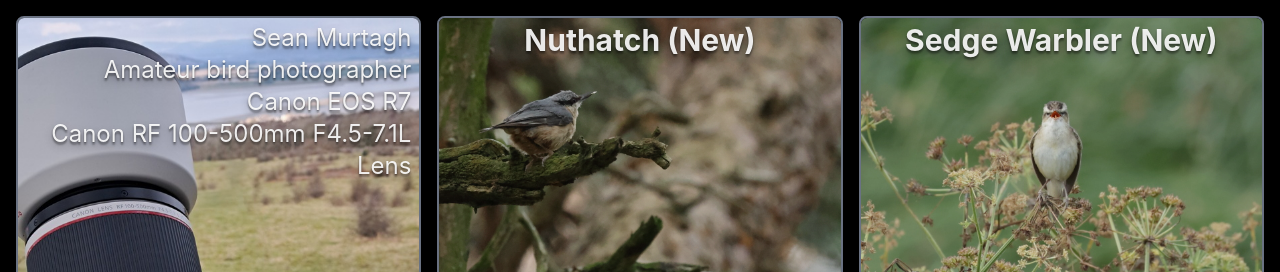
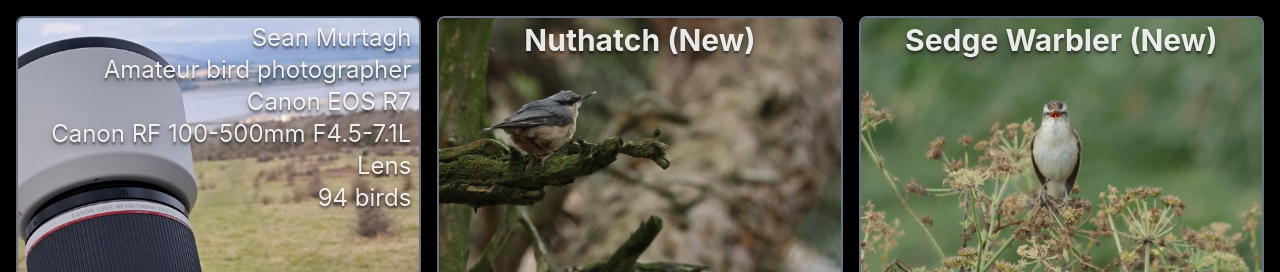
Before and after one commit to Shoozle/smurtbirds, a React (Vite) app: page / in a window 1280 px wide. Shown: the top 272 px of the page. Built offline with nearby package versions, Linux system fonts and the light colour scheme.

Commit message:
Total birds count to banner

```diff
--- a/src/Banner.tsx
+++ b/src/Banner.tsx
@@ -1,4 +1,8 @@
-function Banner() {
+interface BannerProps {
+    totalBirds: number
+};
+
+function Banner({ totalBirds }: BannerProps) {
 
     return (
 
@@ -9,6 +13,7 @@ function Banner() {
                 <h3>Amateur bird photographer</h3>
                 <h3>Canon EOS R7</h3>
                 <h3>Canon RF 100-500mm F4.5-7.1L Lens</h3>
+                <h3>{totalBirds} birds</h3>
             </div>
         </div >
     )
--- a/src/Birdpanel.tsx
+++ b/src/Birdpanel.tsx
@@ -1,7 +1,7 @@
 import { useState } from "react";
 import Carousel from "./Carousel"
 
-interface BirdProps {
+interface BirdpanelProps {
     tabIndex: string;
     onClick?: () => void;
     onKeyDown?: (e: KeyboardEvent) => void;
@@ -12,7 +12,7 @@ interface BirdProps {
     date: string;
 }
 
-function BirdPanel({ onClick, onKeyDown, name, summary, imageCount, location, date }: BirdProps) {
+function BirdPanel({ onClick, onKeyDown, name, summary, imageCount, location, date }: BirdpanelProps) {
 
     const [activeImage, SetActiveImage] = useState(1);
 
--- a/src/Gallery.tsx
+++ b/src/Gallery.tsx
@@ -36,7 +36,7 @@ const Gallery = () => {
             onKeyDown={keyHandler}
             tabIndex={1}
             className="grid grid-cols-1 gap-4 sm:grid-cols-2 xl:grid-cols-3 2xl:grid-cols-4 text-gray-500 mx-auto">
-            <Banner />
+            <Banner totalBirds={birddata.length} />
             {allBirds}
             {viewingBird &&
                 activeBird &&
```
